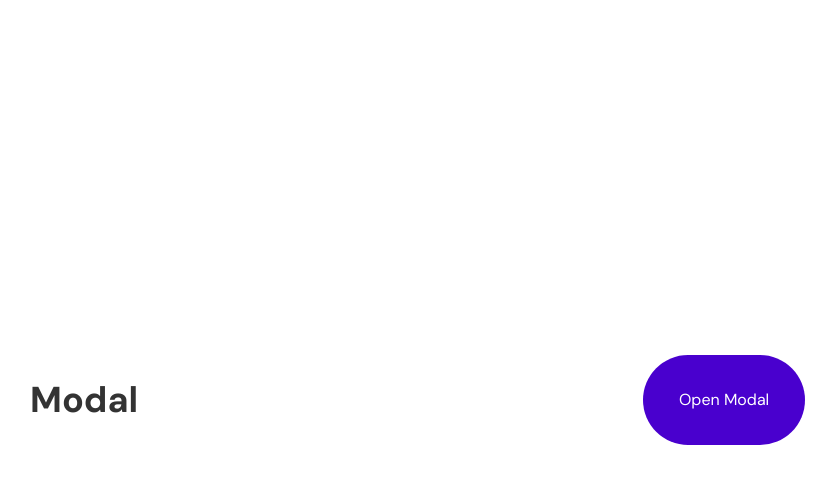
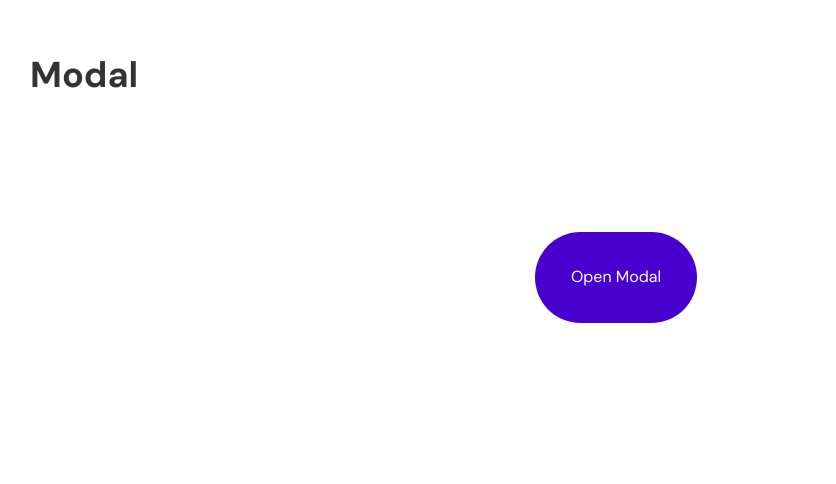
Before and after one commit to joyjs/wanted_pre_onboarding, a React (Create React App) app: page / in a window 1280 px wide. Shown: the top 484 px of the page, without its empty margins (24-860 px from the left). Built offline with nearby package versions, Linux system fonts and the light colour scheme.

Commit message:
💄 Replaced ModalButton's alignment from flex to column-flex(start, start)

```diff
--- a/src/styles/layout/_app.scss
+++ b/src/styles/layout/_app.scss
@@ -4,7 +4,7 @@
   height: 100vh;
 
   .ModalButton {
-    @include flex;
+    @include column-flex(start, start);
     width: 100%;
     height: 100%;
   }
```
